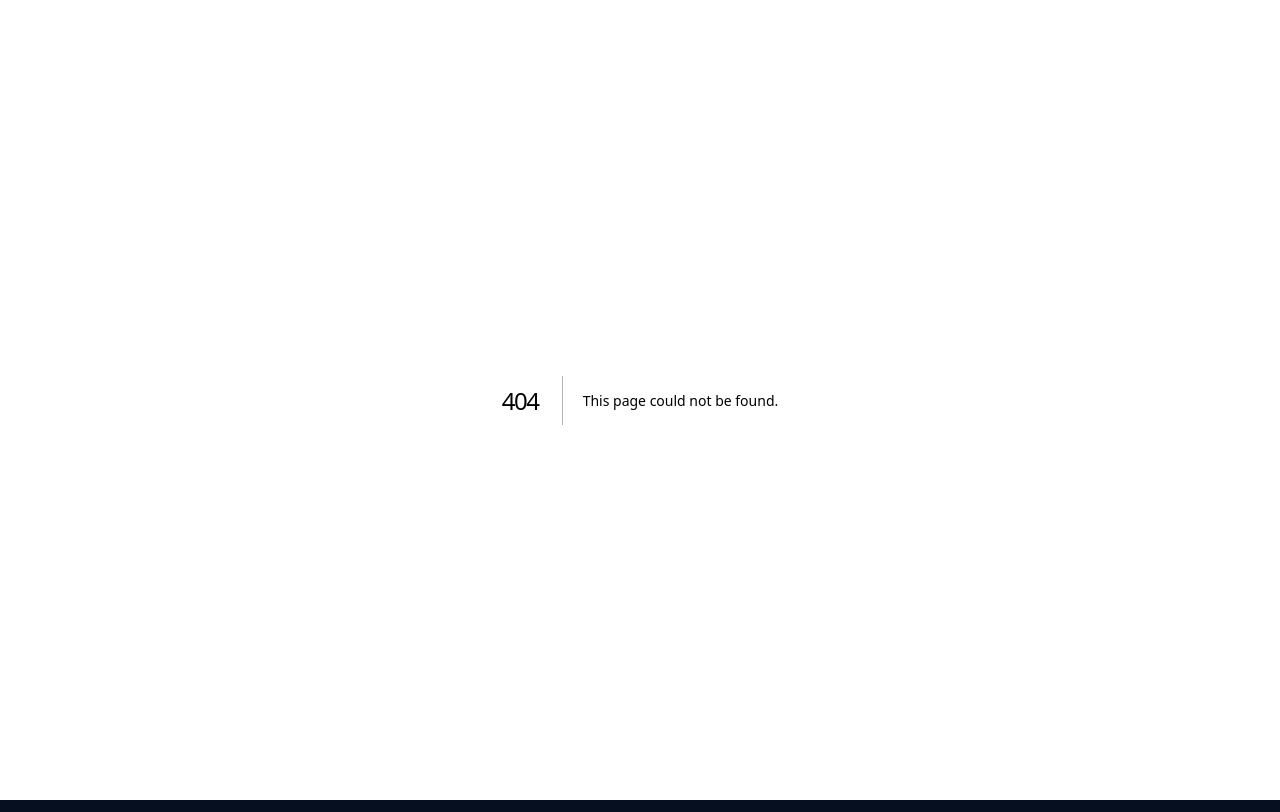
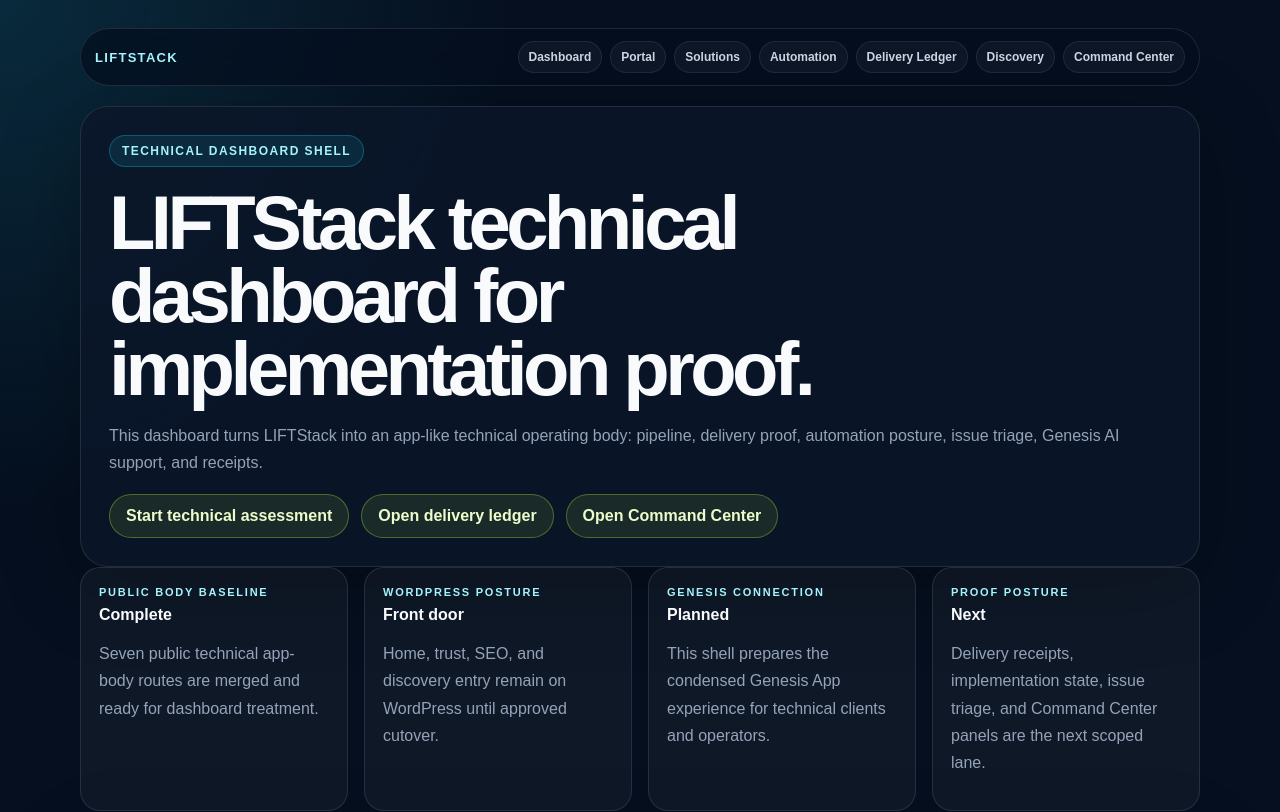
Before and after one commit to Altrium-Holdings-Group/LIFTStack, a Next.js app: page /dashboard in a window 1280 px wide. Before the commit this address had no page. Shown: the top 812 px of the page. Built offline with nearby package versions, Linux system fonts and the light colour scheme.

Commit message:
Add LIFTStack dashboard shell route

```diff
--- /dev/null
+++ b/app/dashboard/page.tsx
@@ -0,0 +1,10 @@
+import LiftstackDashboardShell from '@/components/liftstack/LiftstackDashboardShell'
+
+export const metadata = {
+  title: 'Dashboard — LIFTStack',
+  description: 'LIFTStack dashboard shell for technical delivery posture, implementation state, delivery records, automation status, and Genesis AI connection.',
+}
+
+export default function DashboardPage() {
+  return <LiftstackDashboardShell mode="dashboard" />
+}
```
